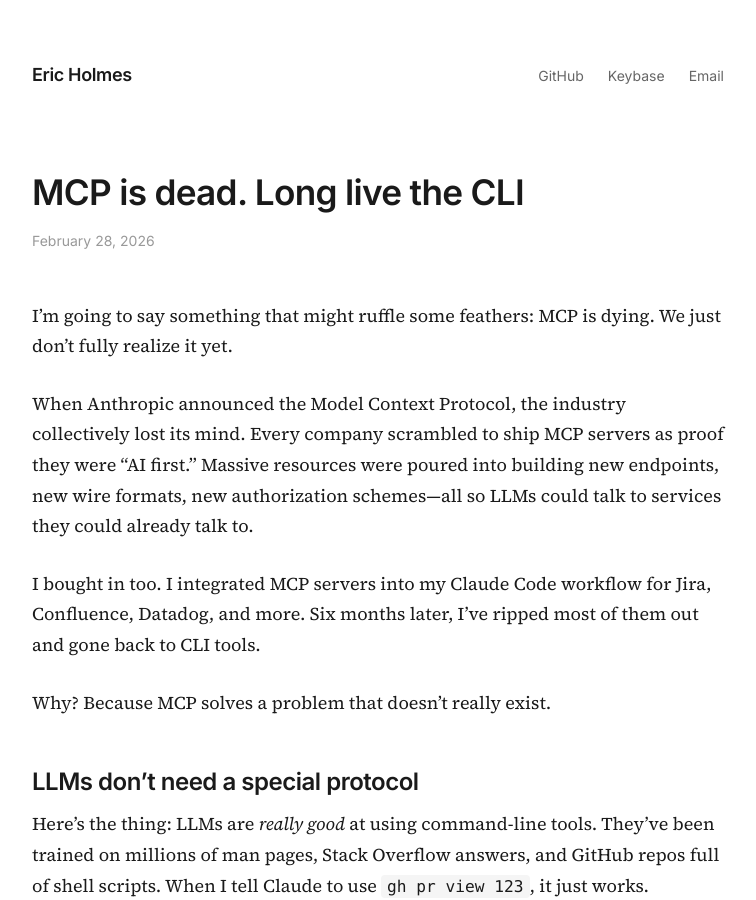
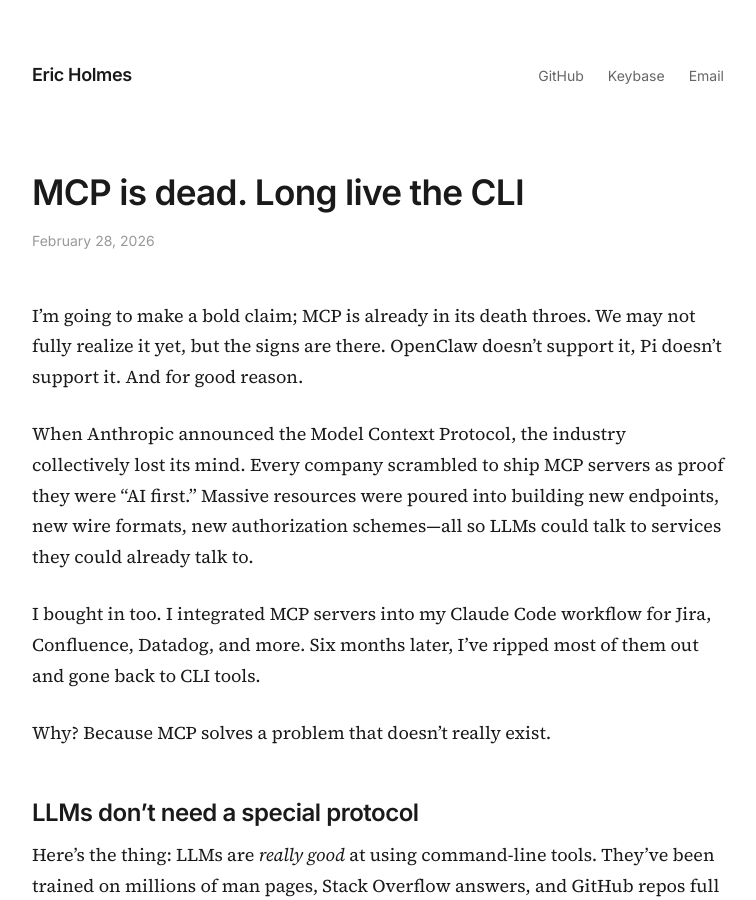
Before and after one commit to ejholmes/ejholmes.github.io, a Jekyll site: the page built from _posts/2026-02-28-mcp-is-dead-long-live-the-cli.md, in a window 1280 px wide and 900 px high. Shown: the whole window, without its empty margins (262-1018 px from the left). Built offline with Jekyll 4.4.1, drawn with Linux system fonts in a browser that asks for light colours.

Commit message:
Stronger opening line

```diff
--- a/_posts/2026-02-28-mcp-is-dead-long-live-the-cli.md
+++ b/_posts/2026-02-28-mcp-is-dead-long-live-the-cli.md
@@ -3,7 +3,7 @@
 title: MCP is dead. Long live the CLI
 ---
 
-I'm going to say something that might ruffle some feathers: MCP is dying. We just don't fully realize it yet.
+I'm going to make a bold claim; MCP is already in its death throes. We may not fully realize it yet, but the signs are there. OpenClaw doesn't support it, Pi doesn't support it. And for good reason.
 
 When Anthropic announced the Model Context Protocol, the industry collectively lost its mind. Every company scrambled to ship MCP servers as proof they were "AI first." Massive resources were poured into building new endpoints, new wire formats, new authorization schemes—all so LLMs could talk to services they could already talk to.
 
```
